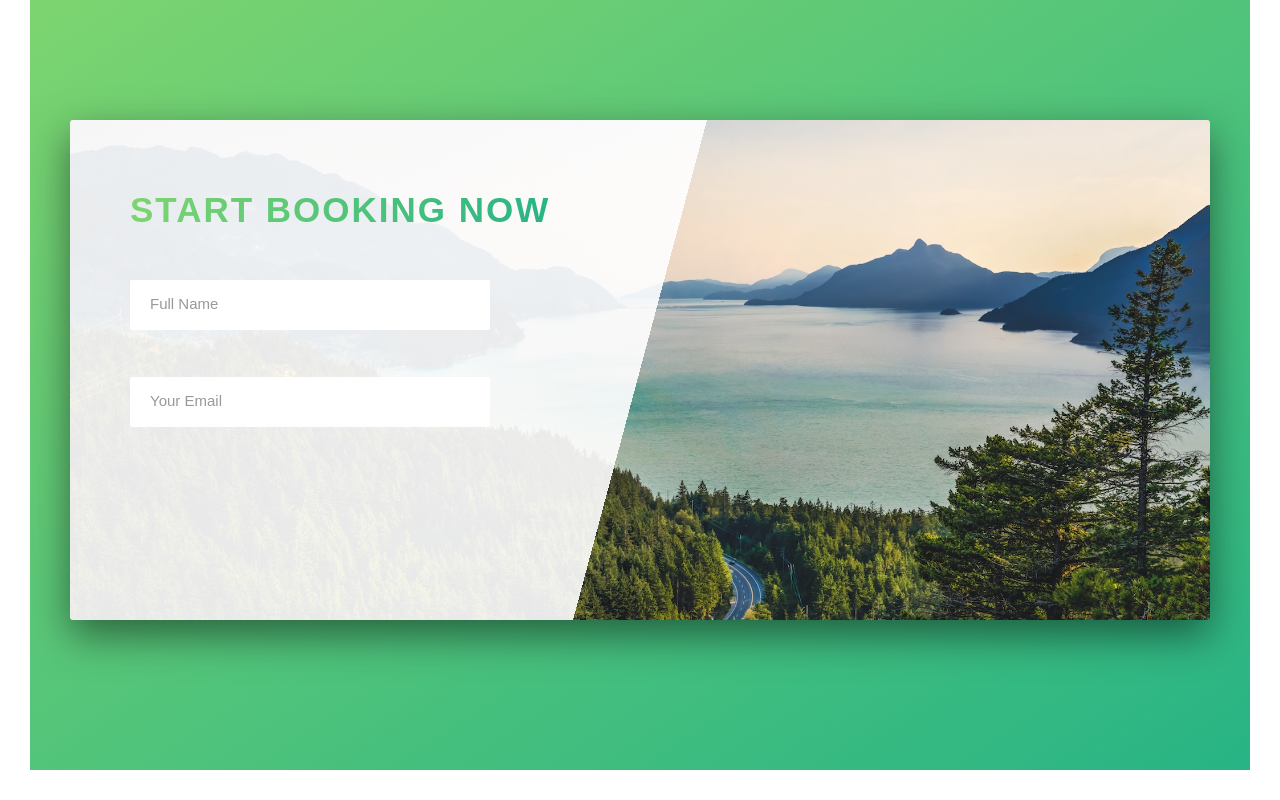
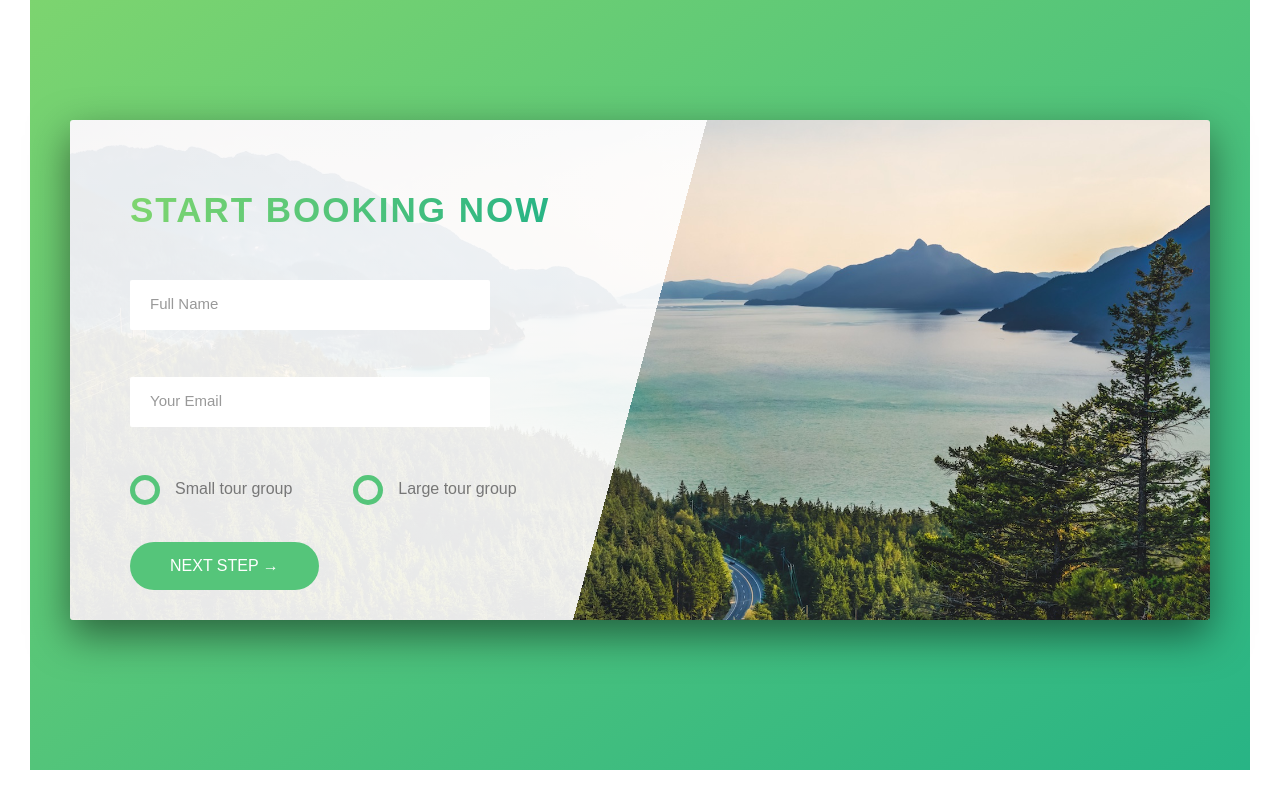
Before and after one commit to Henelllis/CSS_Natours_Pratice, a website: page index.html in a window 1280 px wide. Shown: the part 4341-5141 px from the top of the page. Drawn offline with Linux system fonts and the light colour scheme.

Commit message:
Finished booking and associated radio buttons

```diff
--- a/index.html
+++ b/index.html
@@ -281,6 +281,7 @@
                                 </h2>
                             </div>
                             <form action="#" class="from">
+
                                 <div class="form__group">
                                     <input type="text" class="form__input" placeholder="Full Name" id="name" required>
                                     <label for="name" class="form__label">Full Name</label>
@@ -288,7 +289,33 @@
                                 <div class="form__group">
                                         <input type="email" class="form__input" placeholder="Your Email" id="email" required>
                                         <label for="email" class="form__label">Your Email</label>
+                                </div>
+
+                                <div class="form__group u-margin-bottom-medium">
+                                    <div class="form__radio-group">
+                                        <input type="radio" class="form__radio-input" id="small" name="size">
+                                        <label for="small" class="form__radio-label">
+                                            <span class="form__radio-button">
+
+                                            </span>
+                                            Small tour group
+                                        </label>
                                     </div>
+
+                                    <div class="form__radio-group">
+                                        <input type="radio" class="form__radio-input" id="large" name="size">
+                                        <label for="large" class="form__radio-label">
+                                            <span class="form__radio-button">
+
+                                            </span>
+                                            Large tour group
+                                        </label>
+                                    </div>
+                                </div>
+                                <div class="form__group">
+                                    <button class="btn btn--green">Next Step &rarr;</button>
+                                </div>
+
                             </form>
                         </div>
                     </div>
--- a/sass/base/_utilities.scss
+++ b/sass/base/_utilities.scss
@@ -1,6 +1,6 @@
-.u-center-text { text-align: center}
-.u-margin-bottom-small { margin-bottom: 1.5rem; }
-.u-margin-bottom-medium { margin-bottom: 4rem; }
-.u-margin-bottom-big { margin-bottom: 8rem; }
-.u-margin-top-big { margin-top: 8rem; }
-.u-margin-top-huge { margin-top: 8rem; }
+.u-center-text { text-align: center !important;}
+.u-margin-bottom-small { margin-bottom: 1.5rem !important; }
+.u-margin-bottom-medium { margin-bottom: 4rem !important; }
+.u-margin-bottom-big { margin-bottom: 8rem !important; }
+.u-margin-top-big { margin-top: 8rem !important; }
+.u-margin-top-huge { margin-top: 8rem !important; }
--- a/sass/components/_button.scss
+++ b/sass/components/_button.scss
@@ -1,6 +1,8 @@
 /* Psuedo class of the botton selector */
 .btn{
 
+
+    &,
     &:link,
     &:visited {
     text-transform: uppercase;
@@ -11,6 +13,12 @@
     transition: all .5s;
     position: relative;
     font-size: $default-font-size;
+
+
+    //Change for the <button> element
+    border: none;
+    cursor: pointer;
+
     }
 
     &:hover{
@@ -21,7 +29,9 @@
             opacity: 0;
         }
     }
-    &:active {
+    &:active,
+    &:focus {
+        outline: none;
         transform: translateY(-.1rem);
         box-shadow: 0 .5rem 1rem rgba($color-black,.1);
 
--- a/sass/components/_form.scss
+++ b/sass/components/_form.scss
@@ -17,6 +17,8 @@
         border-bottom: 3px solid transparent;
         width: 80%;
         display: block;
+        transition: all .3s ease;
+
         &::-webkit-input-placeholder {
             color: $color-gray-dark-2;
         }
@@ -30,7 +32,6 @@
         }
 
     }
-
 
     &__label {
         font-size: 1.2rem;
@@ -46,4 +47,52 @@
         visibility: hidden;
         transform: translateY(-4rem);
     }
+
+
+    &__radio-group {
+        width: 49%;
+        display: inline-block;
+    }
+
+    &__radio-input {
+        display: none;
+    }
+
+    &__radio-label {
+        font-size: $default-font-size;
+        cursor: pointer;
+        position: relative;
+        padding-left: 4.5rem;
+    }
+
+    &__radio-button {
+        height: 3rem;
+        width: 3rem;
+        border: 5px solid $color-primary;
+        border-radius: 50%;
+        display: inline-block;
+        position: absolute;
+        left: 0;
+        top: -.5rem;
+
+
+        &::after {
+            content: "";
+            display: block;
+            height: 1.3rem;
+            width: 1.3rem;
+            border-radius: 50%;
+            position: absolute;
+            top: 50%;
+            left: 50%;
+            transform: translate(-50%, -50%);
+            background-color: $color-primary;
+            opacity: 0;
+            transition: opacity .2;
+        }
+    }
+
+    &__radio-input:checked ~ &__radio-label  &__radio-button::after{
+        opacity: 1;
+    }
 }
```
Also changed, not shown: css/style.css.
